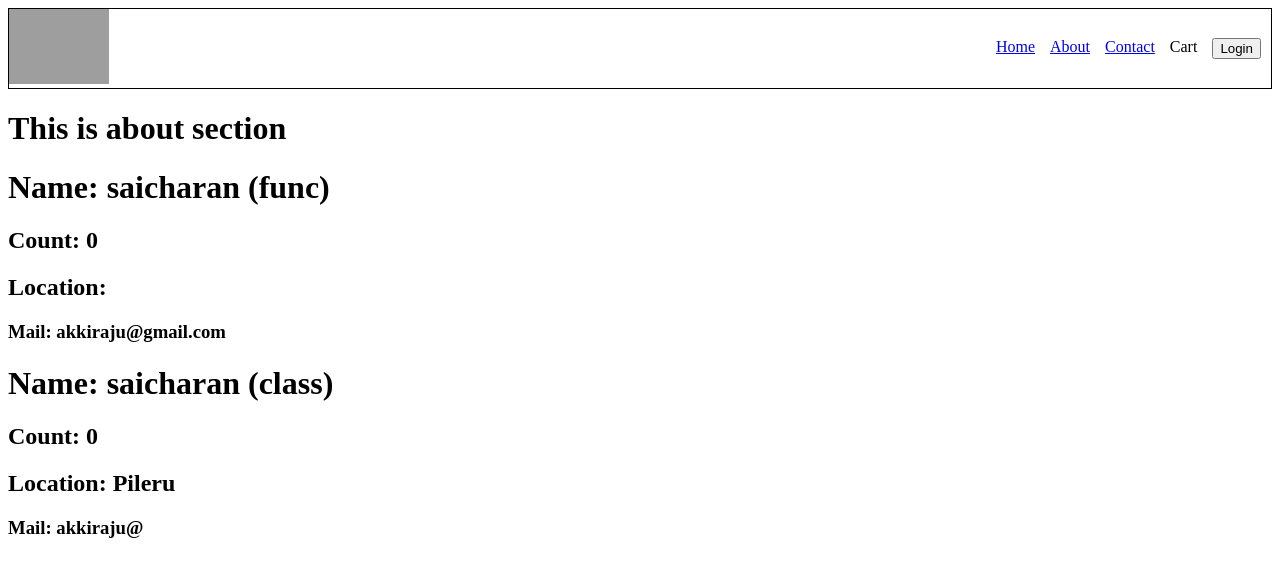
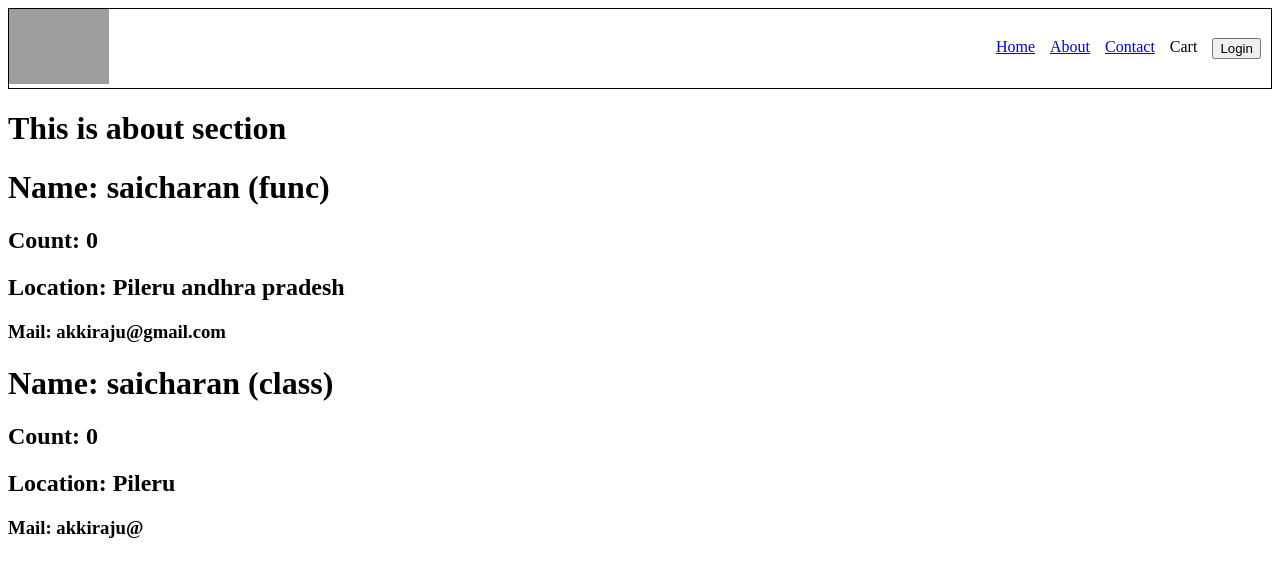
Before and after one commit to SaiCharan1394/react, a React (Vite) app: page /about in a window 1280 px wide. Shown: the top 576 px of the page. Built offline with nearby package versions, Linux system fonts and the light colour scheme; grey boxes are pictures that could not be loaded.

Commit message:
Update User.js

```diff
--- a/src/components/User.js
+++ b/src/components/User.js
@@ -6,7 +6,7 @@ const User = ({ name }) => {
     <div>
       <h1>Name: {name}</h1>
       <h2>Count: {count}</h2>
-      <h2>Location:</h2>
+      <h2>Location: Pileru andhra pradesh</h2>
       <h3>Mail: akkiraju@gmail.com</h3>
     </div>
   );
```
